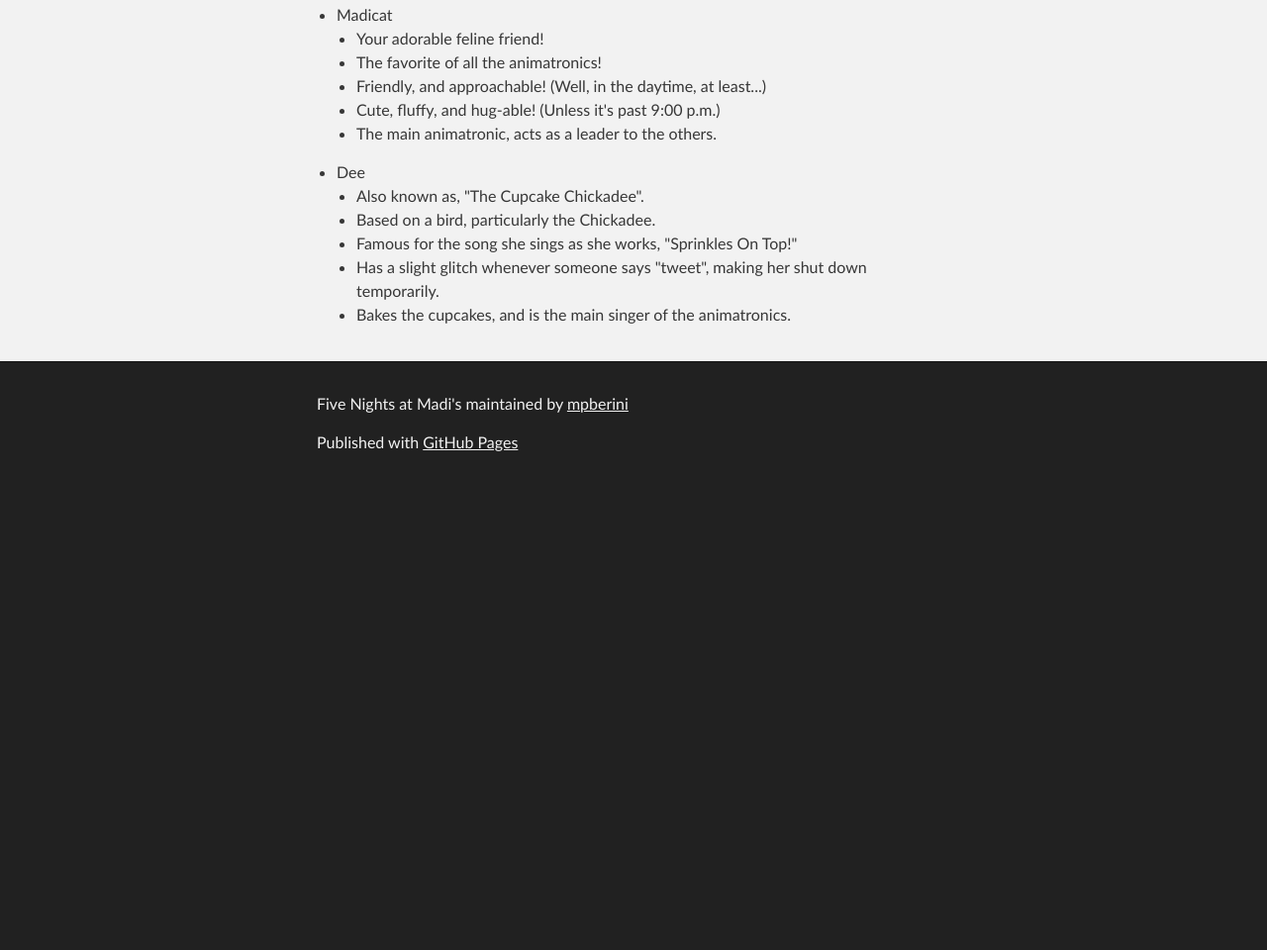
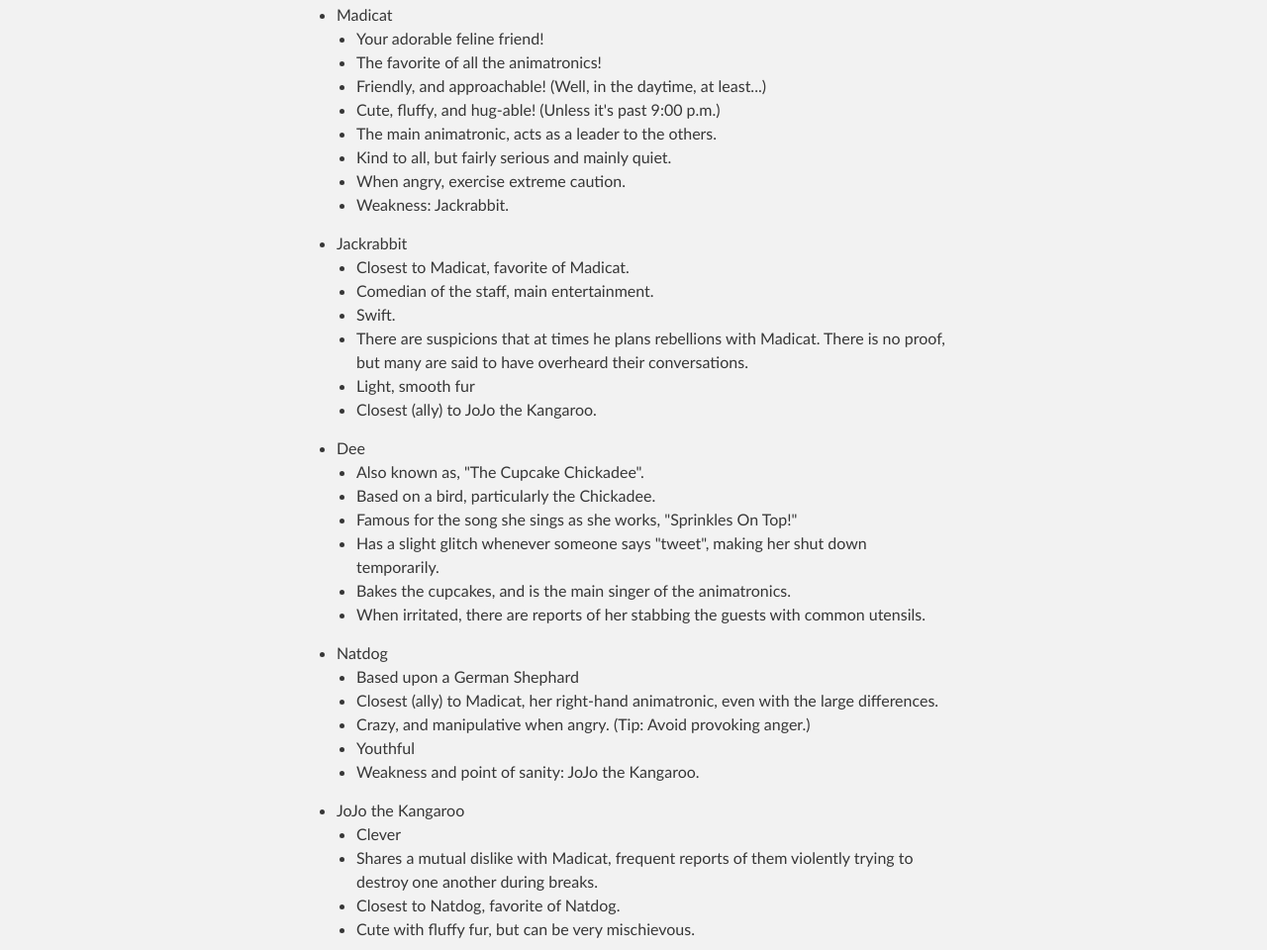
Before and after one commit to mpberini/Five-Nights-at-Madi-s, a plain HTML site: page index.html in a window 1280 px wide. Shown: the part 700-1660 px from the top of the page at 99% size. Before the commit the page ends 1194 px from the top, so only its background shows below. Drawn offline with Linux system fonts and the light colour scheme.

Commit message:
Create gh-pages branch via GitHub

```diff
--- a/index.html
+++ b/index.html
@@ -16,14 +16,14 @@
     <!-- HEADER -->
     <div id="header_wrap" class="outer">
         <header class="inner">
-          <a id="forkme_banner" href="https://github.com/mpberini/untitled">View on GitHub</a>
+          <a id="forkme_banner" href="https://github.com/mpberini/Five-Nights-at-Madi-s">View on GitHub</a>
 
           <h1 id="project_title">Five Nights at Madi&#39;s</h1>
           <h2 id="project_tagline">A twist on the classic game, Five Nights at Freddy&#39;s.</h2>
 
             <section id="downloads">
-              <a class="zip_download_link" href="https://github.com/mpberini/untitled/zipball/master">Download this project as a .zip file</a>
-              <a class="tar_download_link" href="https://github.com/mpberini/untitled/tarball/master">Download this project as a tar.gz file</a>
+              <a class="zip_download_link" href="https://github.com/mpberini/Five-Nights-at-Madi-s/zipball/master">Download this project as a .zip file</a>
+              <a class="tar_download_link" href="https://github.com/mpberini/Five-Nights-at-Madi-s/tarball/master">Download this project as a tar.gz file</a>
             </section>
         </header>
     </div>
@@ -59,6 +59,20 @@ At first glance, this just looks like any cupcake shop, right? Well, take a look
 <li>Friendly, and approachable! (Well, in the daytime, at least...)</li>
 <li>Cute, fluffy, and hug-able! (Unless it's past 9:00 p.m.)</li>
 <li>The main animatronic, acts as a leader to the others.</li>
+<li>Kind to all, but fairly serious and mainly quiet.</li>
+<li>When angry, exercise extreme caution.</li>
+<li>Weakness: Jackrabbit.</li>
+</ul>
+</li>
+<li>Jackrabbit
+
+<ul>
+<li>Closest to Madicat, favorite of Madicat.</li>
+<li>Comedian of the staff, main entertainment.</li>
+<li>Swift.</li>
+<li>There are suspicions that at times he plans rebellions with Madicat. There is no proof, but many are said to have overheard their conversations.</li>
+<li>Light, smooth fur</li>
+<li>Closest (ally) to JoJo the Kangaroo.</li>
 </ul>
 </li>
 <li>Dee
@@ -69,6 +83,26 @@ At first glance, this just looks like any cupcake shop, right? Well, take a look
 <li>Famous for the song she sings as she works, "Sprinkles On Top!"</li>
 <li>Has a slight glitch whenever someone says "tweet", making her shut down temporarily.</li>
 <li>Bakes the cupcakes, and is the main singer of the animatronics.</li>
+<li>When irritated, there are reports of her stabbing the guests with common utensils.</li>
+</ul>
+</li>
+<li>Natdog
+
+<ul>
+<li>Based upon a German Shephard</li>
+<li>Closest (ally) to Madicat, her right-hand animatronic, even with the large differences.</li>
+<li>Crazy, and manipulative when angry. (Tip: Avoid provoking anger.)</li>
+<li>Youthful</li>
+<li>Weakness and point of sanity: JoJo the Kangaroo.</li>
+</ul>
+</li>
+<li>JoJo the Kangaroo
+
+<ul>
+<li>Clever</li>
+<li>Shares a mutual dislike with Madicat, frequent reports of them violently trying to destroy one another during breaks.</li>
+<li>Closest to Natdog, favorite of Natdog.</li>
+<li>Cute with fluffy fur, but can be very mischievous.</li>
 </ul>
 </li>
 </ul>
```
Also changed, not shown: params.json (+1 -1 lines).
